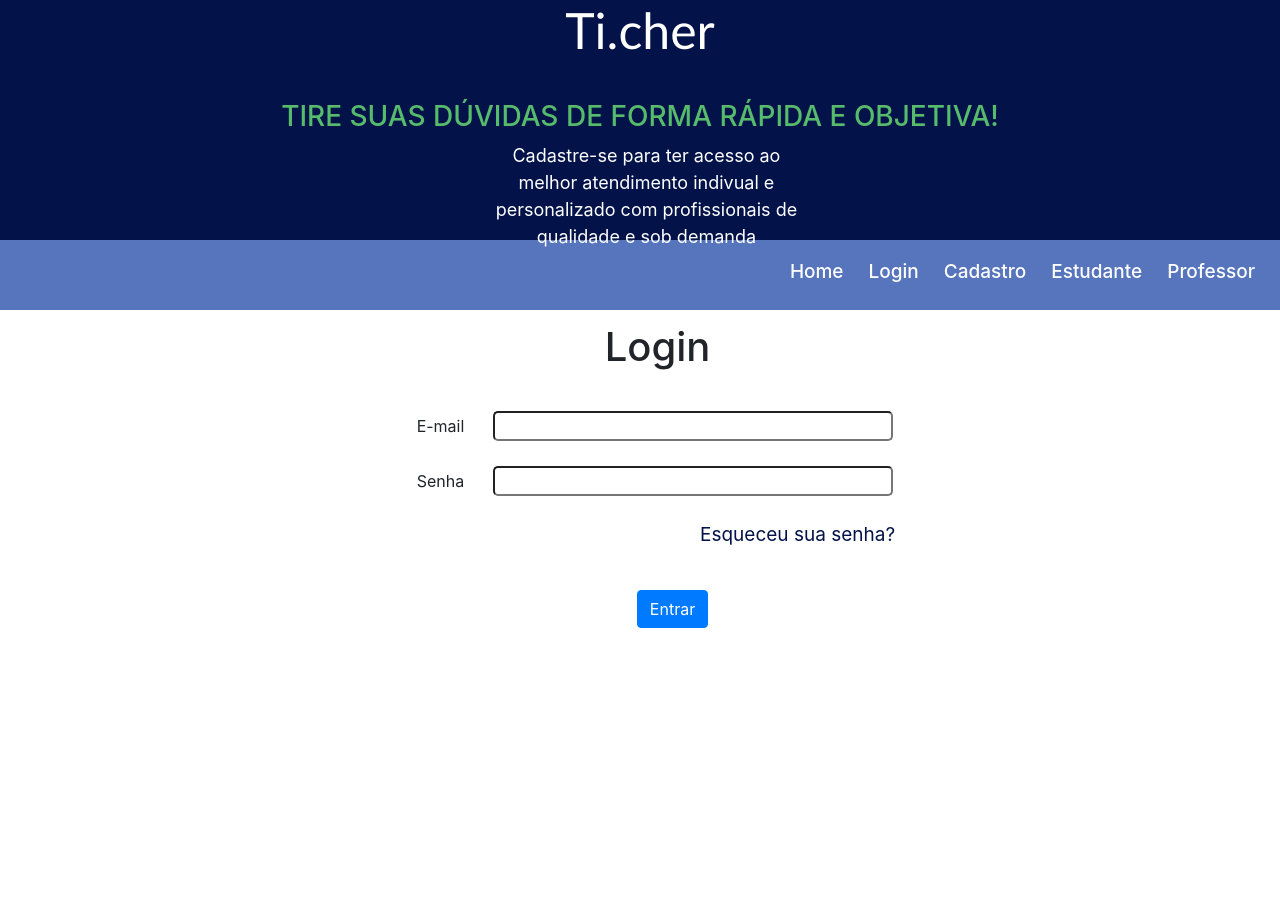
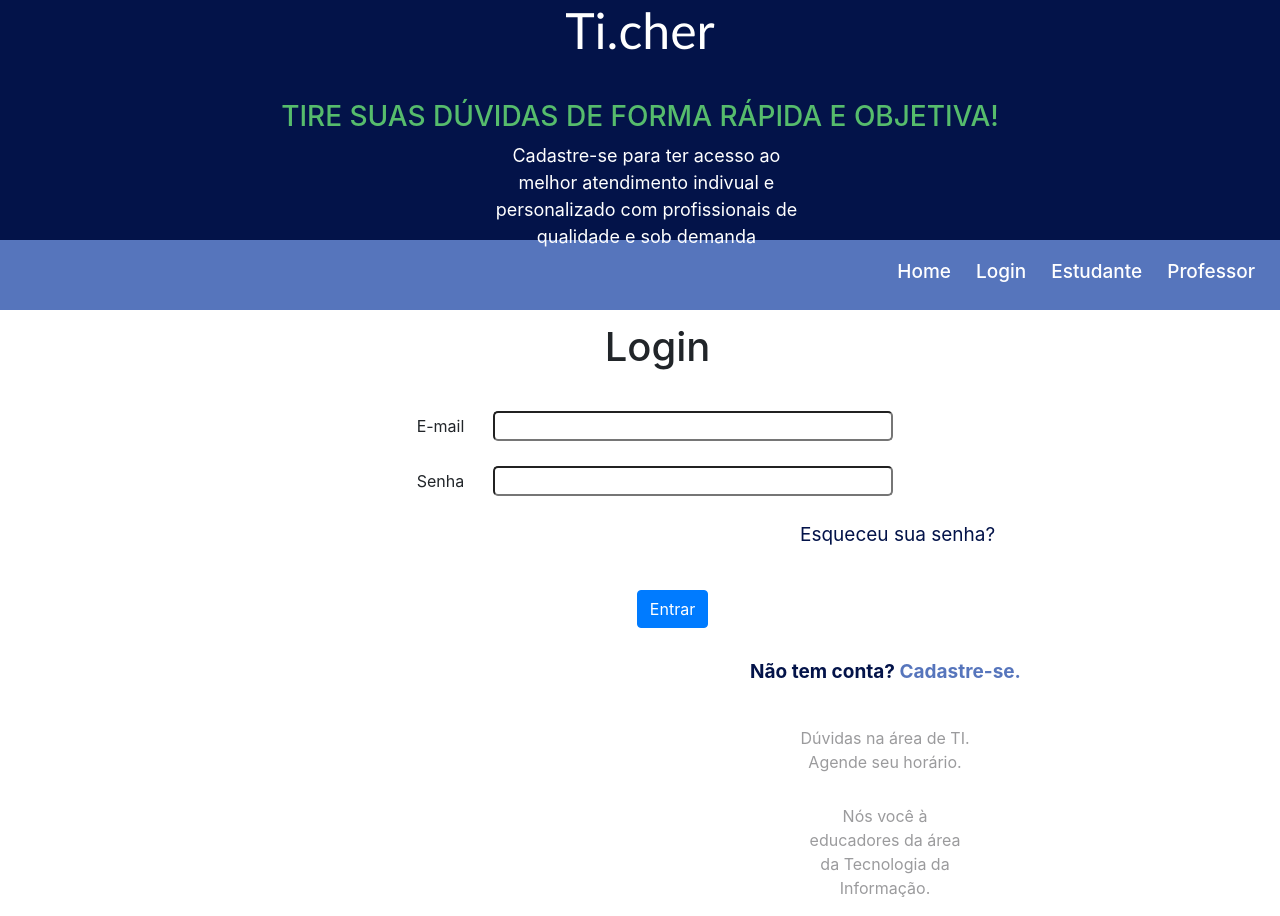
Before and after one commit to Juliana-Pavan-Marcussi/projetoFinal_front, a React (Create React App) app: page /login in a window 1280 px wide. Shown: the top 916 px of the page. Before the commit the page ends 800 px from the top, so only its background shows below. Built offline with nearby package versions, Linux system fonts and the light colour scheme.

Commit message:
Mudanca na estrutura do menu

```diff
--- a/src/Forms/LoginUserForm.js
+++ b/src/Forms/LoginUserForm.js
@@ -54,11 +54,16 @@ const LoginUserForm = (props) => {
                     onChange={handleInputChange} />
             </div>
             <NavLink to="/redefinir-senha">
-                <a><span style={{ color: "#031349", marginLeft: "700px", cursor: "pointer" }}>Esqueceu sua senha?</span></a>
+                <a><span style={{ color: "#031349", marginLeft: "800px", cursor: "pointer" }}>Esqueceu sua senha?</span></a>
             </NavLink>
             <div className="button-form">
                 <Button color="primary">Entrar</Button>
             </div>
+            <NavLink to="/cadastro">
+                <a><span style={{ color: "#031349", marginLeft: "750px", cursor: "pointer", fontWeight:"bolder"}}>Não tem conta? <span style={{ color: "rgb(86 117 188)"}}>Cadastre-se.</span></span></a>
+            </NavLink>
+            <p style={{color: "rgb(155 155 157)", marginLeft:"800px", width: "170px", textAlign: "center", marginTop:"40px"}}>Dúvidas na área de TI. Agende seu horário.</p>
+            <p style={{color: "rgb(155 155 157)", marginLeft:"800px", width: "170px", textAlign: "center", marginTop:"30px"}}>Nós você à educadores da área da Tecnologia da Informação.</p>
         </form>
     )
 }
--- a/src/pages/Cadastro.css
+++ b/src/pages/Cadastro.css
@@ -75,6 +75,7 @@ label {
     text-align: center;
     margin-top: 40px;
     margin-left: 65px;
+    margin-bottom: 30px;
 }
 
 .multiselect-form{
@@ -311,8 +312,8 @@ label {
 color:#5675BC
 }
 
-.table td {
-    padding: 0.75rem;
-    vertical-align: top;
-    border-bottom: none !important;
+  .table td {
+  padding: 0.75rem;
+  vertical-align: top;
+  border-bottom: none !important;
 }
--- a/src/routes/Navegador.js
+++ b/src/routes/Navegador.js
@@ -12,7 +12,7 @@ function Navegador() {
         <ul className="header">
             <li className="menu"><NavLink to="/professor">Professor</NavLink></li>
             <li className="menu"><NavLink to="/estudante">Estudante</NavLink></li>
-            <li className="menu"><NavLink to="/cadastro">Cadastro</NavLink></li>
+            {/* <li className="menu"><NavLink to="/cadastro">Cadastro</NavLink></li> */}
             <li className="menu"><NavLink to="/login">Login</NavLink></li>
             <li className="menu"><NavLink to="/">Home</NavLink></li>
         </ul>
```
